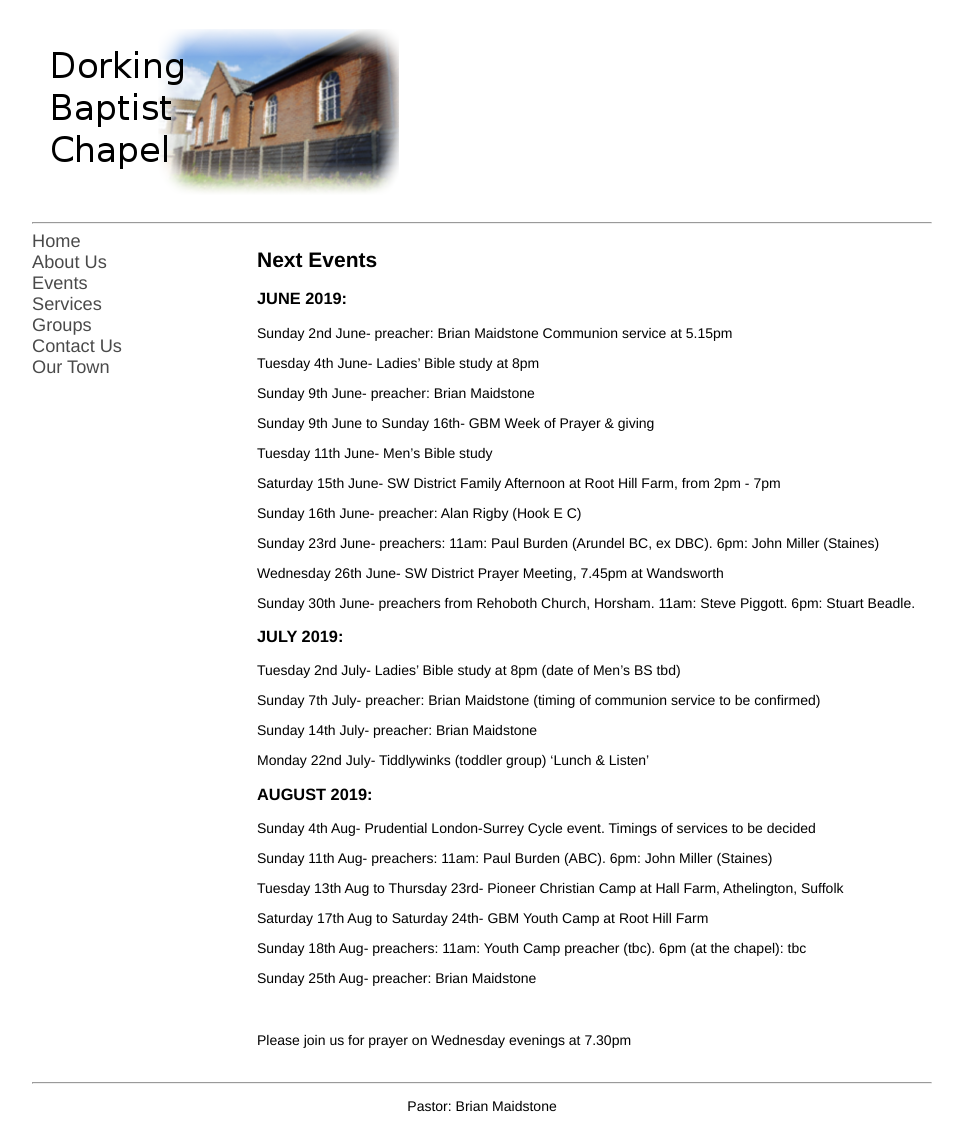
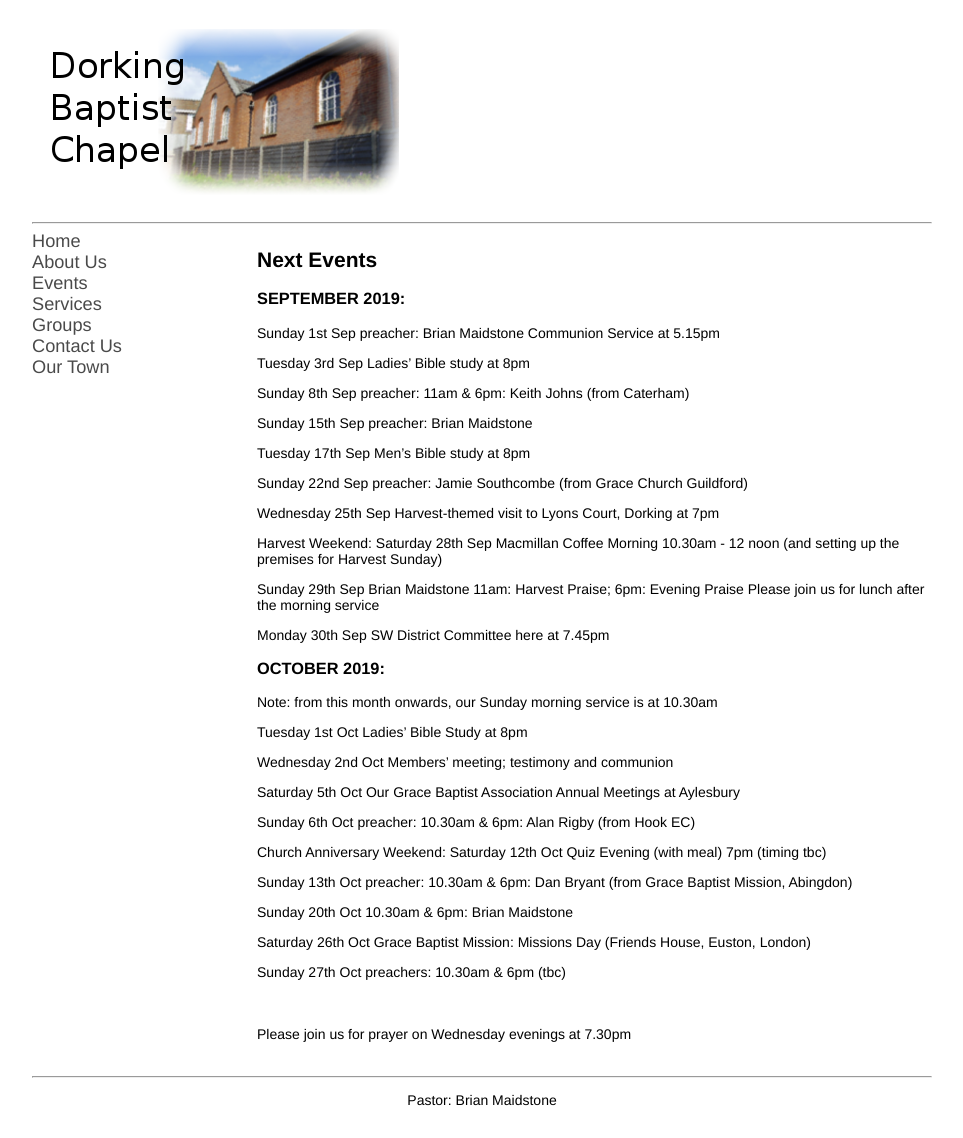
Before and after one commit to pandastreet/dorkingbaptistchapel.org.uk, a Jekyll site: the page built from events.md, in a window 1280 px wide. Shown: the whole page, without its empty margins (158-1121 px from the left). Built offline with Jekyll 4.4.1, drawn with Linux system fonts in a browser that asks for light colours; our own code applies the rules of GitHub Pages for plain Markdown files.

Commit message:
Update events.md

```diff
--- a/events.md
+++ b/events.md
@@ -4,54 +4,52 @@ layout: default
 
 ## **Next Events**
 
-### **JUNE 2019:**
+### **SEPTEMBER 2019:**
 
-Sunday 2nd June- preacher: Brian Maidstone  Communion service at 5.15pm
+Sunday 1st Sep  preacher: Brian Maidstone    Communion Service at 5.15pm
 
-Tuesday 4th June-  Ladies’ Bible study at 8pm
+Tuesday 3rd Sep  Ladies’ Bible study at 8pm
 
-Sunday 9th June- preacher: Brian Maidstone
+Sunday 8th Sep  preacher: 11am & 6pm: Keith Johns (from Caterham)
 
-Sunday 9th June to Sunday 16th- GBM Week of Prayer & giving
+Sunday 15th Sep  preacher: Brian Maidstone
 
-Tuesday 11th June- Men’s Bible study
+Tuesday 17th Sep  Men’s Bible study at 8pm
 
-Saturday 15th June- SW District Family Afternoon at Root Hill Farm, from 2pm - 7pm
+Sunday 22nd Sep  preacher: Jamie Southcombe (from Grace Church Guildford)
 
-Sunday 16th June- preacher: Alan Rigby (Hook E C)
+Wednesday 25th Sep  Harvest-themed visit to Lyons Court, Dorking  at 7pm
 
-Sunday 23rd June- preachers: 11am: Paul Burden (Arundel BC, ex DBC).
-                                          6pm: John Miller (Staines)
+Harvest Weekend:
+Saturday 28th Sep  Macmillan Coffee Morning  10.30am - 12 noon
+ (and setting up the premises for Harvest Sunday)
 
-Wednesday 26th June- SW District Prayer Meeting, 7.45pm at Wandsworth
+Sunday 29th Sep  Brian Maidstone 11am: Harvest Praise; 6pm: Evening Praise
+Please join us for lunch after the morning service
 
-Sunday 30th  June- preachers from Rehoboth Church, Horsham.
-                     11am: Steve Piggott.      6pm: Stuart Beadle.
+Monday 30th Sep  SW District Committee here at 7.45pm
 
-### **JULY 2019:**
-Tuesday 2nd July- Ladies’ Bible study at 8pm   (date of Men’s BS tbd)
+### **OCTOBER 2019:**
+Note: from this month onwards, our Sunday morning service is at 10.30am
 
-Sunday 7th July- preacher: Brian Maidstone  (timing of communion service to be confirmed)
+Tuesday 1st Oct  Ladies’ Bible Study at 8pm
 
-Sunday 14th July- preacher: Brian Maidstone
+Wednesday 2nd Oct  Members’ meeting; testimony and communion
 
-Monday 22nd July- Tiddlywinks (toddler group) ‘Lunch & Listen’
+Saturday 5th Oct Our Grace Baptist Association Annual Meetings at Aylesbury
 
-### **AUGUST 2019:**
-Sunday 4th Aug- Prudential London-Surrey Cycle event.
-                Timings of services to be decided
+Sunday 6th Oct  preacher: 10.30am & 6pm: Alan Rigby (from Hook EC)
 
-Sunday 11th Aug- preachers: 11am: Paul Burden (ABC).
-                 6pm: John Miller (Staines)
+Church Anniversary Weekend:
+Saturday 12th Oct  Quiz Evening (with meal) 7pm (timing tbc)
 
-Tuesday 13th Aug to Thursday 23rd-  Pioneer Christian Camp at Hall Farm, Athelington, Suffolk
+Sunday 13th Oct  preacher: 10.30am & 6pm: Dan Bryant (from Grace Baptist Mission, Abingdon)
 
-Saturday 17th Aug to Saturday 24th- GBM Youth Camp at Root Hill Farm
+Sunday 20th Oct  10.30am & 6pm: Brian Maidstone
 
-Sunday 18th Aug-  preachers: 11am: Youth Camp preacher (tbc).
-                  6pm (at the chapel): tbc
+Saturday 26th Oct  Grace Baptist Mission: Missions Day (Friends House, Euston, London)
 
-Sunday 25th Aug- preacher: Brian Maidstone
+Sunday 27th Oct  preachers: 10.30am & 6pm (tbc)
 
 <br/>
 <br/>
```
